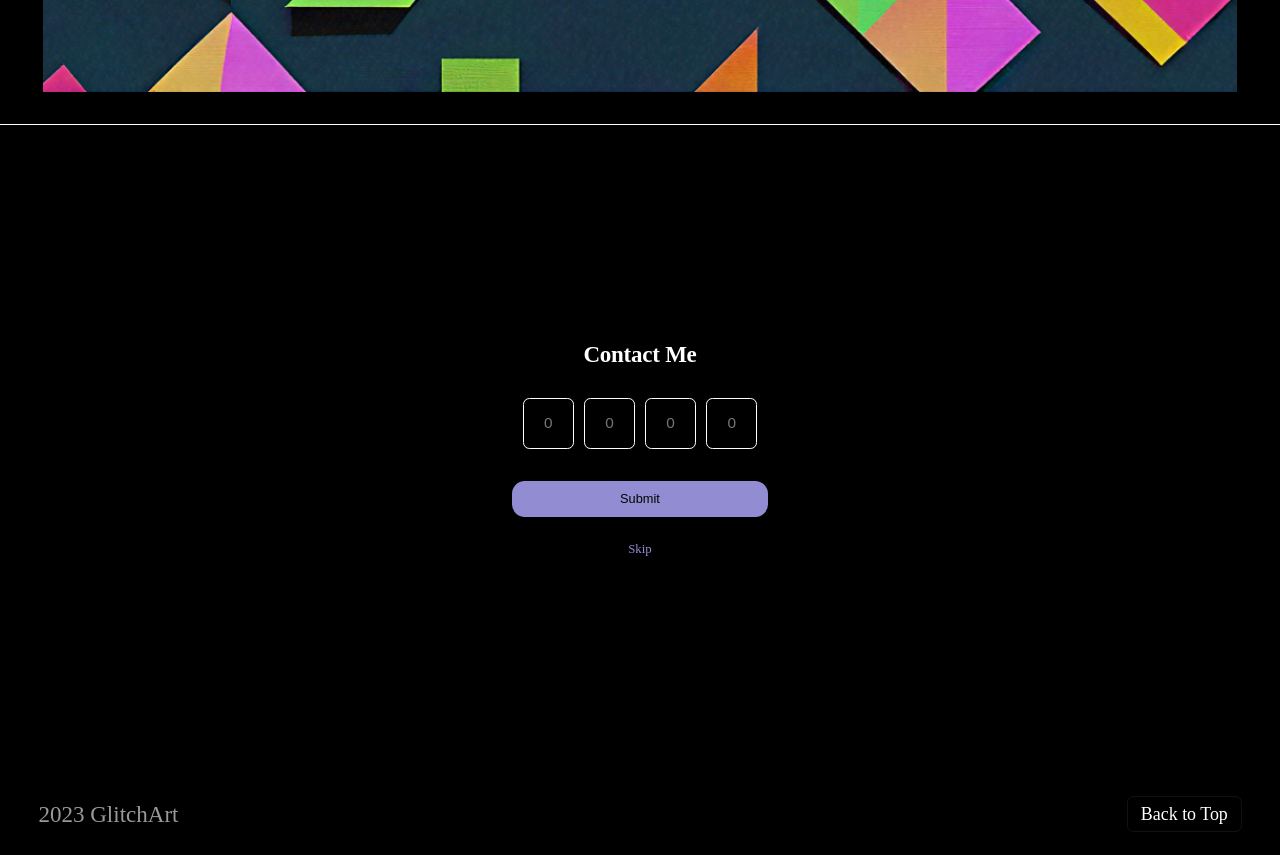
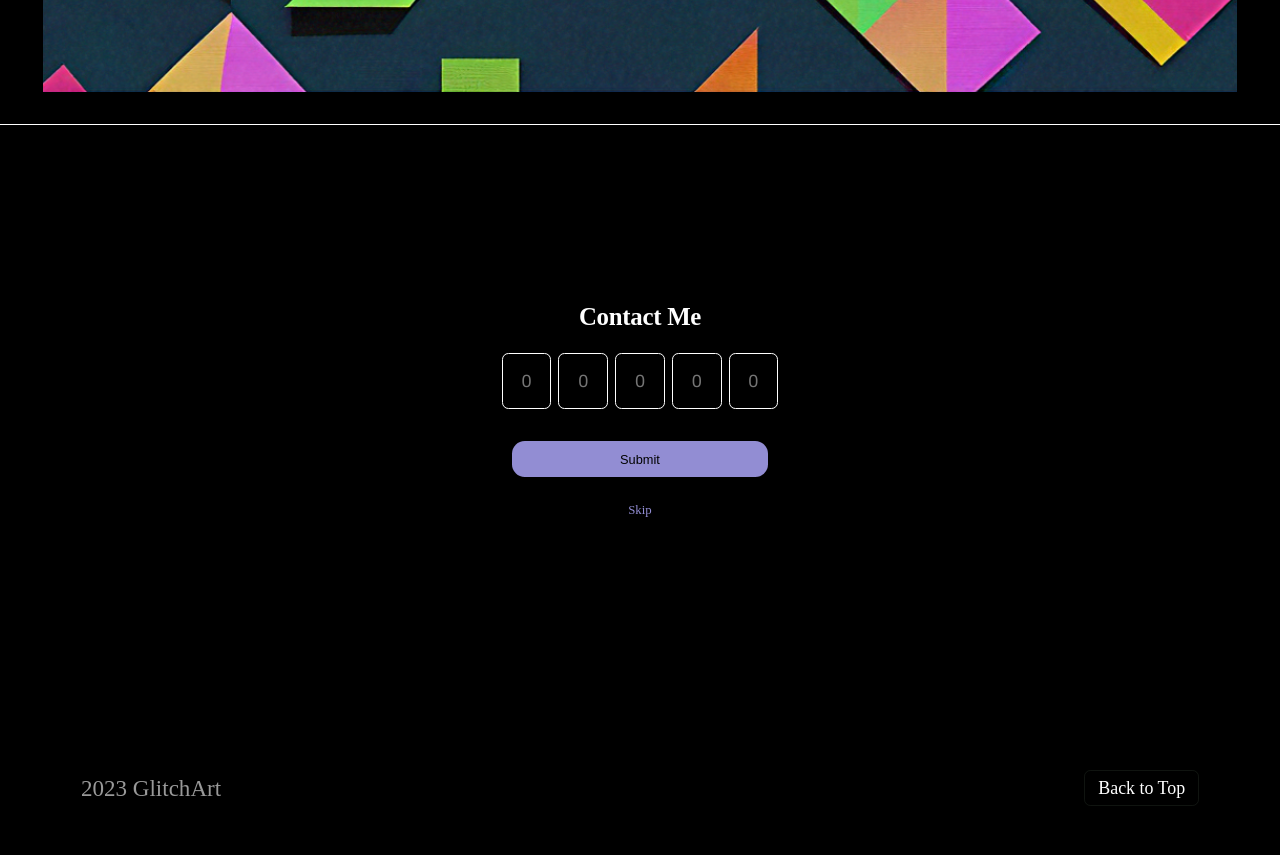
Before and after one commit to ali7540/Capstone-, a plain HTML site: page index.html in a window 1280 px wide. Shown: the part 3300-4155 px from the top of the page. After the commit the page ends 4129 px from the top, so only its background shows below. Drawn offline with Linux system fonts and the light colour scheme; a web font is replaced by a local one.

Commit message:
footer update

```diff
--- a/index.html
+++ b/index.html
@@ -5,6 +5,7 @@
     <meta name="viewport" content="width=device-width, initial-scale=1.0">
     <title>Capstone</title>
     <link rel="stylesheet" href="style.css">
+    <link rel="shortcut icon" href="faimg.png" type="image/x-icon">
 </head>
 <body>
     <div class="main">
@@ -112,7 +113,7 @@
                     <input placeholder="0" type="text" class="green-input">
                     <input placeholder="0" type="text" class="green-input">
                     <input placeholder="0" type="text" class="green-input">
-
+                    <input placeholder="0" type="text" class="green-input">
                 </div>
                 <button>Submit</button>
                     <h5>Skip</h5>
--- a/style.css
+++ b/style.css
@@ -263,40 +263,47 @@ body{
 
 .footer{
     width: 100%;
-    height: 90vh;
+    height: auto;
+    padding: 0 3.33vw;
 }
 
 .footer .top{
-    height: 90%;
+    height: 48.6vw;
+    padding-top:13.88vw;
     width: 100%;
     display: flex;
     flex-direction: column;
-    justify-content: center;
+    justify-content: start;
     align-items: center;
 }
 .footer .top h3{
-    font-size: 1.8vw;
+    font-size: 1.94vw;
     font-weight: 900;
+    line-height: 2.22vw;
     letter-spacing: -0.02vw;
    font-family: chivo;
     color: rgba(255, 255, 255, 1);
 }
 .input-container {
-    padding-top: 2.3vw;
+    padding-top: 1.66vw;
     display: flex;
-    gap: 10px;
+    gap: 0.55vw;
 }
 
 .green-input {
     background-color: rgba(0, 0, 0, 1);
-    height: 4vw;
-    width: 4vw;
-    border: none;
-    color: #1D251D66;
-    font-size: 1.2vw;
+    width:3.88vw;
+    height: 4.44vw;
+    /* border: none; */
+    color:rgba(255, 255, 255, 0.36);
+    font-size: 1.38vw;
+    line-height: 1.66vw;
+    font-family: archivo;
+    font-weight: 400;
     text-align: center;
     border-radius: 0.5vw;
-    border: 1px solid white;
+    border: 1px solid rgba(255, 255, 255, 1);
+    padding: 0.4vw 0.83vw;
 }
 .footer button{
     background-color: rgba(146, 141, 211, 1);
```
Also changed, not shown: faimg.png (added).
